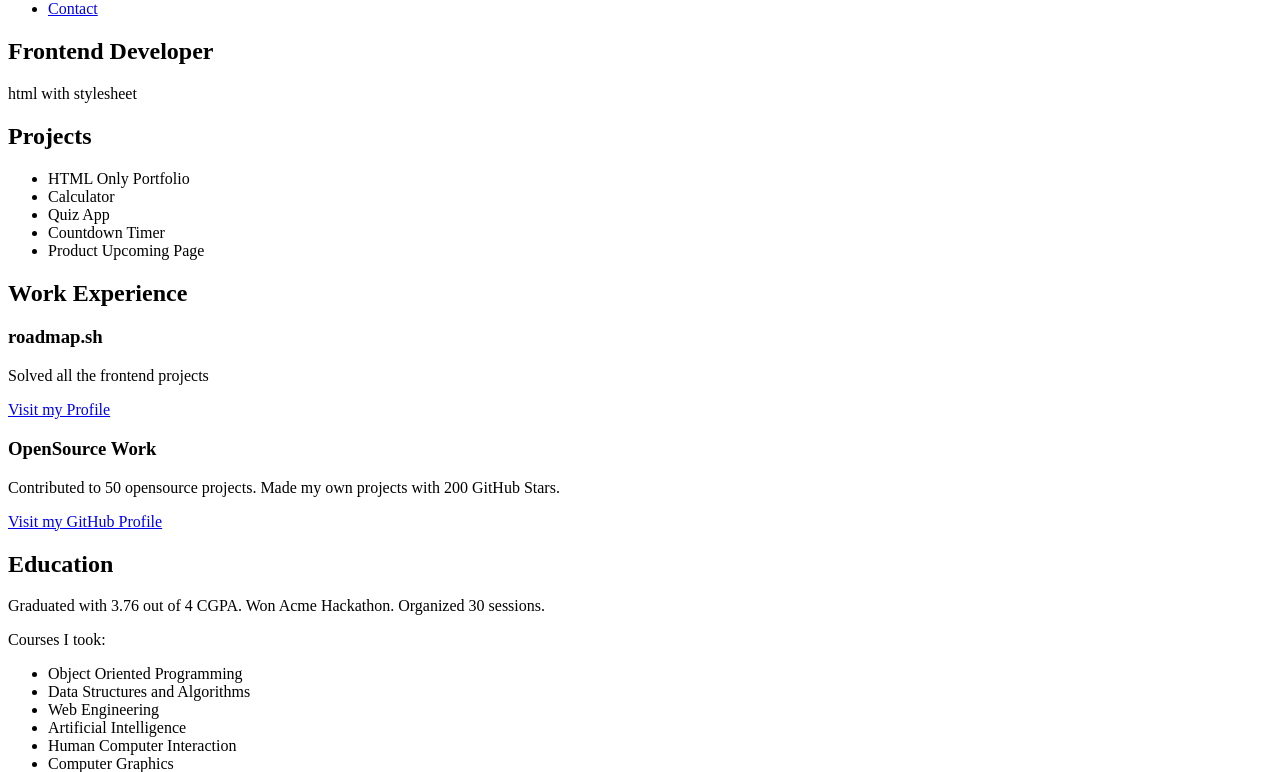
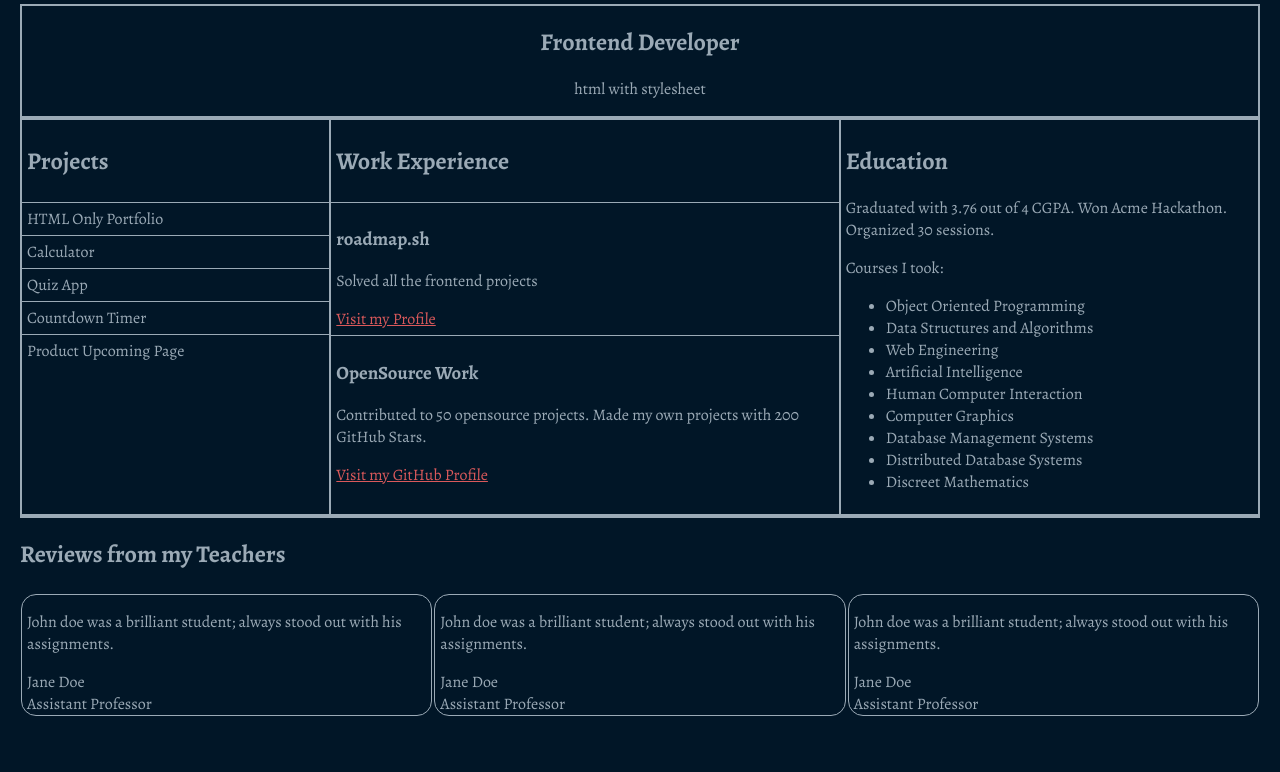
Before and after one commit to CodeSingerGnC/roadmap.sh-frontend-solutions, a plain HTML site: page projects/03-personal-portfolio/index.html in a window 1280 px wide. Shown: the part 104-876 px from the top of the page. After the commit the page ends 845 px from the top, so only its background shows below. Drawn offline with nearby package versions, Linux system fonts and the light colour scheme; a web font is replaced by a local one.

Commit message:
Complete: personal-portfolio.css

```diff
--- a/assets/css/personal-portfolio.css
+++ b/assets/css/personal-portfolio.css
@@ -0,0 +1,117 @@
+@import url(https://fonts.bunny.net/css?family=abril-fatface:400|alegreya:400,400i,500,500i,600,600i,700,700i,800,800i,900,900i);
+
+html {
+    font-family: 'Alegreya', serif;
+    background-color: rgb(1,22,39);
+    color: #9baab6;
+}
+
+body {
+    margin: 0;
+    padding: 20px;
+}
+
+header {
+    display: flex;
+    justify-content: space-between;
+    flex-flow: row wrap;
+}
+
+a {
+    color: rgb(218,89,91);
+}
+
+.yourName {
+    font-family: 'Abril Fatface', Italic;
+    font-style: italic;
+    font-size: 24px;
+}
+
+.navlist {
+    display: flex;
+    justify-content: space-between;
+    flex-flow: row wrap;
+}
+
+.navitem {
+    list-style-type: none;
+    margin: 17px;
+}
+
+.navlink {
+    padding: 0.25rem 0.5rem;
+}
+
+.intro {
+    text-align: center;
+    border: 2px solid;
+}
+
+.wrapper {
+    display: flex;
+    justify-content: space-between;
+    flex-flow: row wrap;
+    border: 1px solid;
+}
+
+.projects {
+    width: 200px;
+    flex-grow: 2;
+    padding: 0px;
+    border: 1px solid;
+}
+
+.projects h2 {
+    padding: 5px;
+}
+
+.projectList {
+    list-style-type: none;
+    padding: 0;
+}
+
+.projectItem {
+    border-top: 1px solid;
+    padding: 5px;
+}
+
+.workExperience {
+    width: 400px;
+    flex-grow: 2;
+    border: 1px solid;
+}
+
+.workExperience h2 {
+    padding: 5px;
+}
+
+.experienceItem {
+    border-top: 1px solid;
+    padding: 5px;
+}
+
+.education {
+    width: 300px;
+    flex-grow: 2;
+    padding: 5px;
+    border: 1px solid;
+}
+
+.reviews {
+    border-top: 2px solid;
+}
+
+.reviewsBlock {
+    display: flex;
+    justify-content: space-between;
+    flex-flow: row wrap;
+}
+
+.review {
+    width: 290px;
+    border: 1px solid;
+    border-radius: 15px;
+    margin: 5px 1px;
+    padding: 0 0 0 5px;
+    flex-grow: 2;
+}
--- a/projects/03-personal-portfolio/index.html
+++ b/projects/03-personal-portfolio/index.html
@@ -18,14 +18,12 @@
         <div class="yourName">
             <p>Your name</p>
         </div>
-        <nav class="navigation">
         <ul class="navlist">
             <li class="navitem"><a href="#" class="navlink">Home</a></li>
             <li class="navitem"><a href="#" class="navlink">Project</a></li>
             <li class="navitem"><a href="#" class="navlink">Article</a></li>
             <li class="navitem"><a href="#" class="navlink">Contact</a></li>
         </ul>
-        </nav>
     </header>
     <main>
         <section class="intro">
@@ -85,7 +83,7 @@
         <section class="reviews">
             <h2>Reviews from my Teachers</h1>
             <div class="reviewsBlock">
-                <blockquote>
+                <blockquote class="review">
                     <p>
                         John doe was a brilliant student; always stood out
                         with his assignments.
@@ -94,7 +92,7 @@
                         Jane Doe <br> Assistant Professor
                     </footer>
                 </blockquote>
-                <blockquote>
+                <blockquote class="review">
                     <p>
                         John doe was a brilliant student; always stood out
                         with his assignments.
@@ -103,7 +101,7 @@
                         Jane Doe <br> Assistant Professor
                     </footer>
                 </blockquote>
-                <blockquote>
+                <blockquote class="review">
                     <p>
                         John doe was a brilliant student; always stood out
                         with his assignments.
```
Also changed, not shown: 1 other file. Lines whose indentation alone changed are shown as unchanged.
